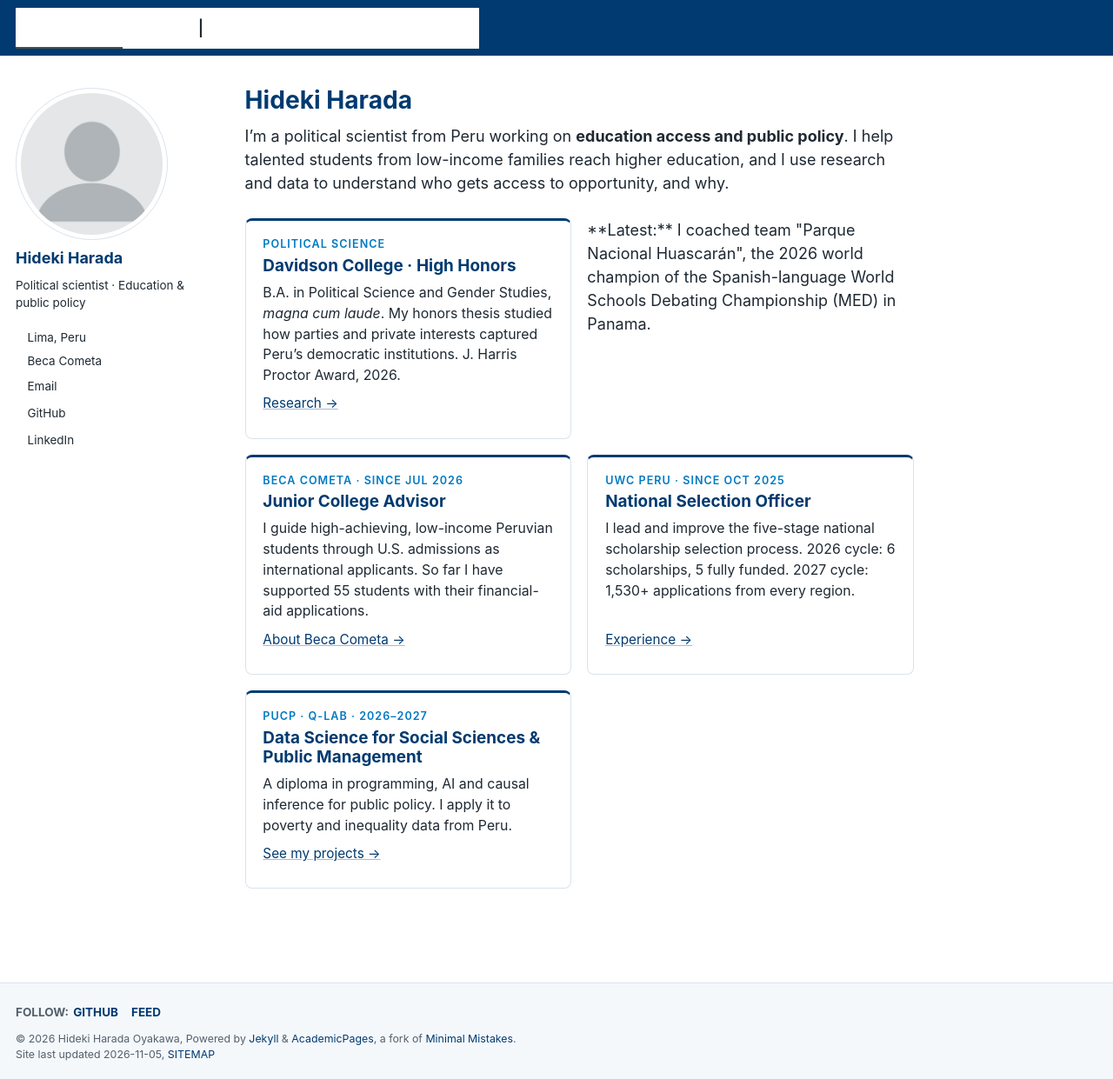
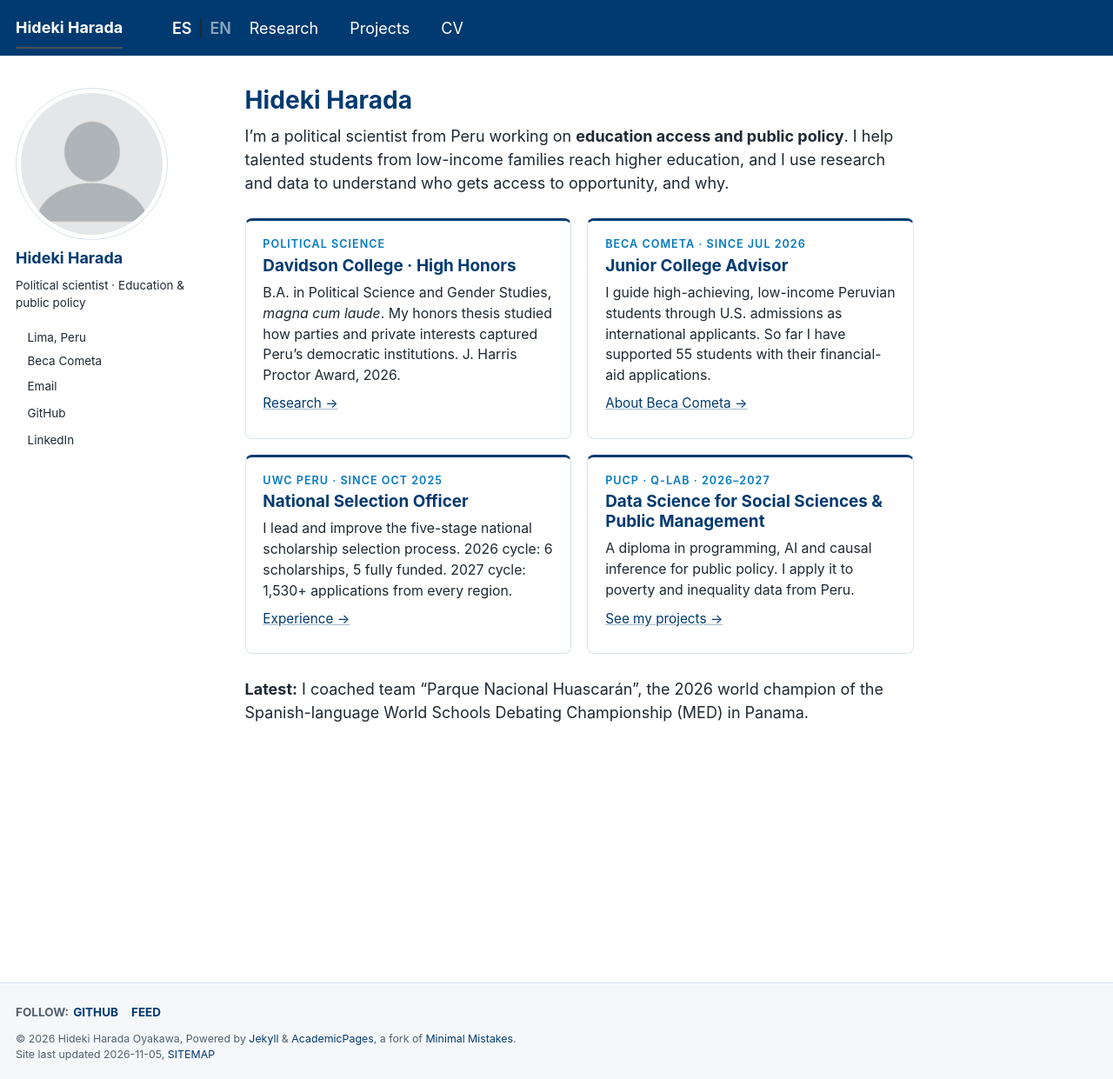
Before and after one commit to haradaoyakawahideki/haradaoyakawahideki.github.io, a Jekyll site: the page built from _pages/about.md, in a window 1280 px wide and 1241 px high. Shown: the whole window at 87% size. Built offline with Jekyll 4.4.1, drawn with Linux system fonts in a browser that asks for light colours; a script bundle is joined from its source files by our own code; a script that is not in the unit is left out.

Commit message:
Fix Latest line placement and header background
Co-Authored-By: Claude Opus 5.5 <noreply@anthropic.com>

```diff
--- a/_includes/head/custom.html
+++ b/_includes/head/custom.html
@@ -74,3 +74,7 @@
   .page__footer a { color:var(--navy) !important; }
   .btn--inverse { color:var(--navy) !important; border-color:var(--navy) !important; background:#fff !important; }
 </style>
+<style>
+  .greedy-nav .visible-links, .greedy-nav .visible-links li, .greedy-nav ul, .masthead__menu { background:var(--navy) !important; }
+  .greedy-nav .hidden-links, .greedy-nav .hidden-links li { background:#fff !important; }
+</style>
```
Also changed, not shown: _pages/about.md (+2 -1 lines), _pages/es/inicio.md (+2 -1 lines).
